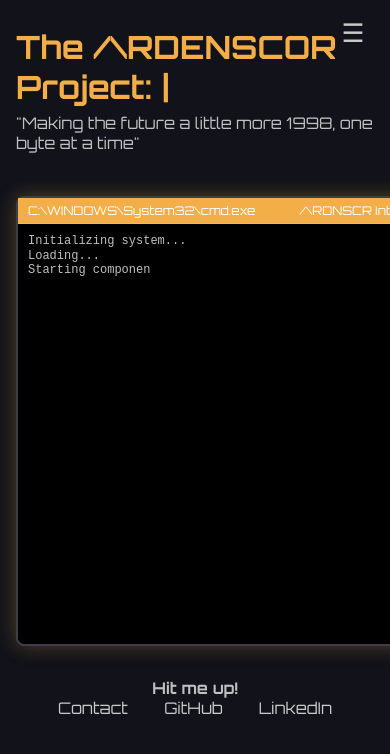
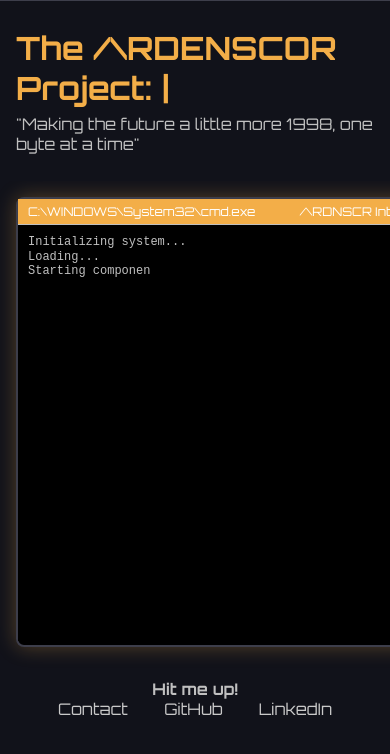
Before and after one commit to PogPossum/TheArdenscorProject, a plain HTML site: page index.html in a window 390 px wide. Drawn offline with Linux system fonts and the light colour scheme; a web font is replaced by a local one.

Commit message:
index.html

```diff
--- a/index.html
+++ b/index.html
@@ -3,7 +3,7 @@
 
     <head>
         <meta charset="UTF-8">
-        <meta name="viewport" content="width=device-width, initial-scale=1">
+        <meta name="viewport" content="width=device-width" intial-scale="1.0">
         <title>/\RDNSCR Home</title>
         <link rel="icon" href="images/favicon2.ico" type="images/x-icon">
 
@@ -14,14 +14,15 @@
 
     <!-- nav bar -->
     <body>
-        <button id="navToggle" class="hamburger" aria-expanded="false" aria-controls="siteNav" aria-label="Toggle navigation">☰</button>
-        <nav id="siteNav">
-        <ul>
+
+        <nav>
+
+            <ul>
                 <li class="home-li"><a class="active-link" href="index.html">Home</a></li>
                 <li><a href="about.html">About</a></li>
                 <li><a href="projects.html">Projects</a></li>
                 <li><a class="accent-link" href="login.html">Login</a></li>
-        </ul>
+            </ul>
         </nav>
 
     <!-- header -->
@@ -47,7 +48,6 @@
             <a href="https://github.com/PogPossum?tab=repositories" target="_blank">GitHub</a>
             <a href="https://www.linkedin.com/in/ashley-a-194169353" target="_blank">LinkedIn</a>
         </footer>
-    <script src="nav.js"></script>
     <script src="terminal/terminal.js"></script>
     </body>
 </html>
```
